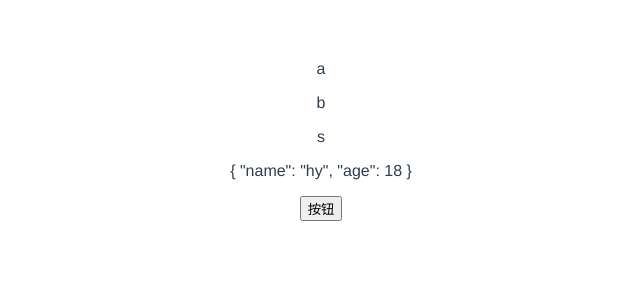
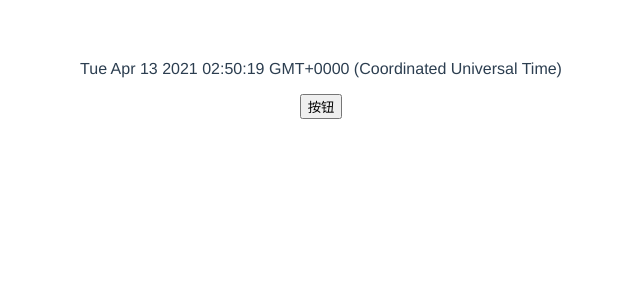
Before and after one commit to Basilosauridae/vue3.x, a Vue app: page / in a window 1280 px wide. Shown: the top 300 px of the page, without its empty margins (319-959 px from the left). Built offline with nearby package versions, Linux system fonts and the light colour scheme.

Commit message:
补充一些

```diff
--- a/src/App.vue
+++ b/src/App.vue
@@ -3,7 +3,7 @@
   <!-- <VueThree/> -->
   <!-- <Understand/> -->
   <!-- <set-up/> -->
-  <!-- <reactive/> -->
+  <reactive/>
   <!-- <ref/> -->
   <!-- <nonrecursion-listening/> -->
   <!-- <toRaw/> -->
@@ -13,7 +13,7 @@
   <!-- <customRef/> -->
   <!-- <reason/> -->
   <!-- <getValue/> -->
-  <readonly/>
+  <!-- <readonly/> -->
 
 </template>
 
--- a/src/components/01.vue-two.vue
+++ b/src/components/01.vue-two.vue
@@ -1,6 +1,6 @@
 // vue2实现的功能
 <template>
-  <div class="vue-two">
+  <!-- Vue3中的模板结构可以没有根标签 -->
   <input type="text" v-model="stu.id">
   <input type="text" v-model="stu.name">
   <input type="text" v-model="stu.age">
@@ -9,7 +9,6 @@
   <ul>
     <li v-for="(item,index) in stus" :key="item.id" @click="delStu(index)">{{item.name}}-{{item.age}}</li>
   </ul>
-  </div>
 </template>
 
 <script>
--- a/src/components/05.reactive.vue
+++ b/src/components/05.reactive.vue
@@ -1,4 +1,4 @@
-<template>
+  <template>
   <div>
     <p>{{state.time}}</p>
     <button @click="myFn">按钮</button>
--- a/src/components/06.ref.vue
+++ b/src/components/06.ref.vue
@@ -31,6 +31,9 @@ export default {
     })
     function Fn() {
       // msg = 666
+      /* 不使用ref赋值 vue3就无法实现响应式
+         使用ref赋值的打印出来 是一个RefImpl{..} reference implement 引用实现对象
+      */
       // console.log( msg ) //ref传参在vue中获取值不需要.value,控制台可在msg=666情况下打印666
 
       msg.value = 666 //ref传参在JS中需要.value，因为底层还是reactive，需要对对象的键值名重新赋值
--- a/src/components/15.readonly.vue
+++ b/src/components/15.readonly.vue
@@ -1,19 +1,17 @@
 // 1.readonly 只读系列 修改值 页面都不会更新 shalldowReadonly不修改第一层原始值
 // 2.和const创建只读对象的区别
 <template>
-  <div>
-    <p>{{state.a}}</p>
-    <p>{{state.bf.b}}</p>
-    <p>{{state.bf.f.s}}</p>
+  <p>{{state.a}}</p>
+  <p>{{state.bf.b}}</p>
+  <p>{{state.bf.f.s}}</p>
 
-    <p>{{value}}</p>
+  <p>{{value}}</p>
 
-    <button @click="fn">按钮</button>
-  </div>
+  <button @click="fn">按钮</button>
 </template>
 
 <script>
-import {readonly,shallowReadonly,isReadonly} from 'vue'
+import {readonly,shallowReadonly,isReadonly, onMounted} from 'vue'
 export default {
   setup(){
     // let state = readonly({a:'a',bf:{b:'b',f:{s:'s'}}}) //readonly 递归只读 对象的每一层都只读 原始数据不变
@@ -32,7 +30,6 @@ export default {
       value.age = 26
       console.log( value )//{name:'ls',age:26} const虽然也是创建一个只读对象，页面不更新，但原始数据会发生改变
     }
-
     return {state,fn,value}
   }
 }
```
Also changed, not shown: src/main.js (+7 -5 lines). Lines whose indentation alone changed are shown as unchanged.
